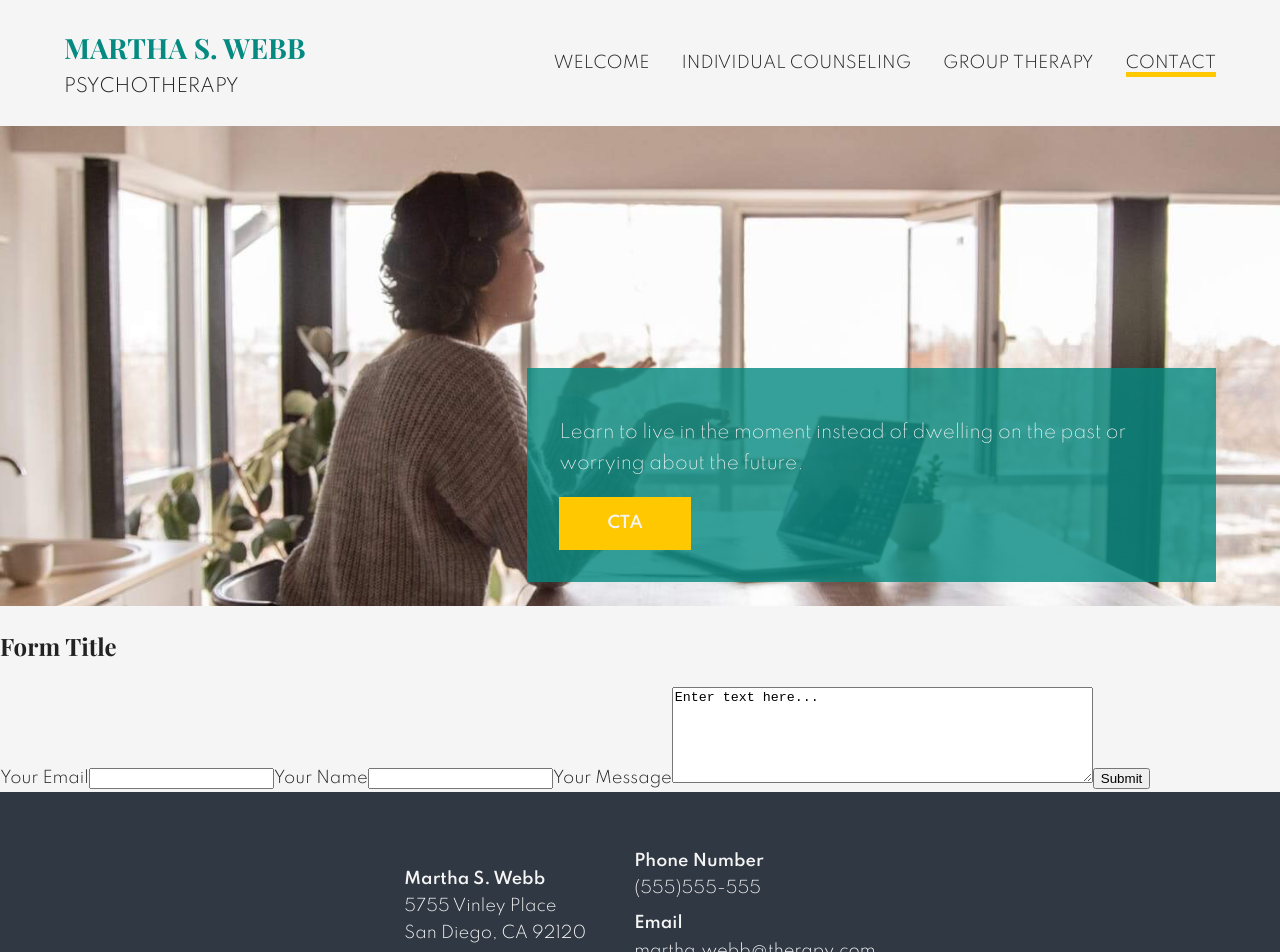
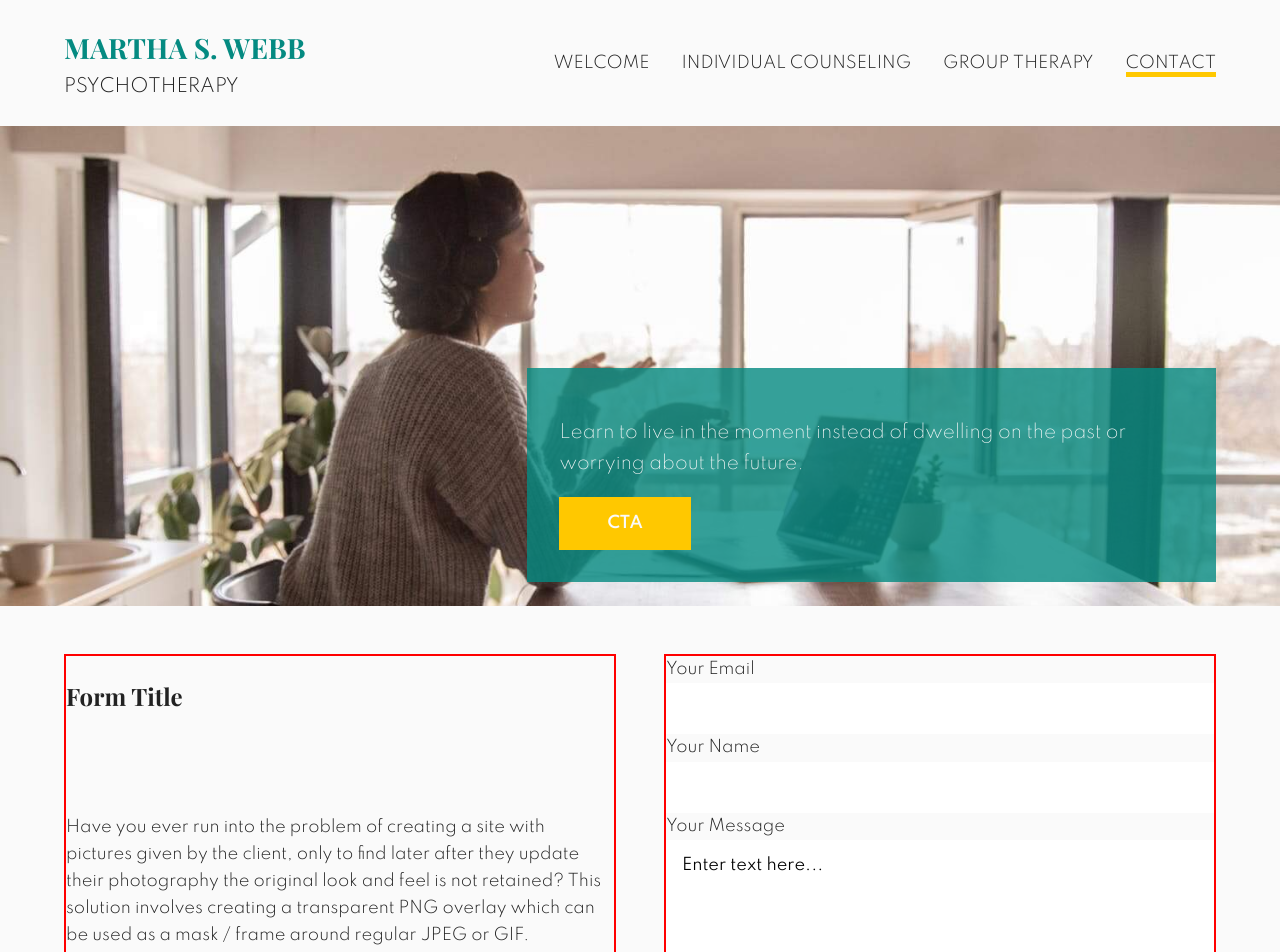
Before and after one commit to ShrikeFound/react-therapist-site, a React (Create React App) app: page /contact in a window 1280 px wide. Shown: the top 952 px of the page. Built offline with nearby package versions, Linux system fonts and the light colour scheme.

Commit message:
contact form modifications

```diff
--- a/src/components/Contact.js
+++ b/src/components/Contact.js
@@ -10,16 +10,23 @@ const Contact = ({ img }) => {
         cta="CTA"
         position = "30% 45%"
       />
-      <section>
-        <form action="https://fieldgoal.io/f/X3qjIM" method="POST">
+      <section className="container">
+        <form  className="contact-form" action="https://fieldgoal.io/f/X3qjIM" method="POST">
+          <div>
           <h1>Form Title</h1>
+          <p>
+              Have you ever run into the problem of creating a site with pictures given by the client, only to find later after they update their photography the original look and feel is not retained? This solution involves creating a transparent PNG overlay which can be used as a mask / frame around regular JPEG or GIF.
+          </p>
+          </div>
+          <div>
             <label for="email">Your Email</label>
             <input name="Email" id="email" type="email" />
             <label for="email">Your Name</label>
             <input name="Name" id="name" type="text" />
             <label for="message">Your Message</label>
             <textarea name="message" rows="6" cols="50">Enter text here...</textarea>
-          <button type="submit">Submit</button>
+            <button className="button" type="submit">Submit</button>
+            </div>
         </form>
       </section>
     </div>
--- a/src/index.css
+++ b/src/index.css
@@ -9,7 +9,7 @@
   --accent-color: 255, 200, 0;
   --accent-color-hover: 255, 205, 10;
   --black: 34, 34, 34;
-  --white: 245, 245, 245;
+  --white: 250, 250, 250;
   --dark: 48, 56, 67;
   --secondary-color: 152, 76, 106;
 }
@@ -111,6 +111,7 @@ nav a + a {
   padding: 0.8rem 3rem;
   text-decoration: none;
   font-weight: 600;
+  border: none;
   transition: all ease-in-out 240ms;
 }
 
@@ -276,3 +277,30 @@ footer {
   width: 100%;
   height: 100%;
 }
+
+.contact-form {
+  display: grid;
+  grid-template-columns: 1fr 1fr;
+  gap: 3rem;
+  padding: 3rem 0;
+}
+.contact-form div {
+  display: grid;
+  border: 2px solid red;
+}
+
+input,
+textarea {
+  border: none;
+  padding: 1rem 1rem;
+  font-size: 1rem;
+  font-family: inherit;
+}
+input:focus,
+textarea:focus {
+  outline: none;
+  box-shadow: 0 0 15px 4px rgba(0, 0, 0, 0.06);
+}
+textarea {
+  font-family: inherit;
+}
```
Lines whose indentation alone changed are shown as unchanged.
